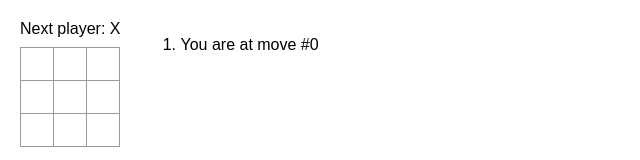
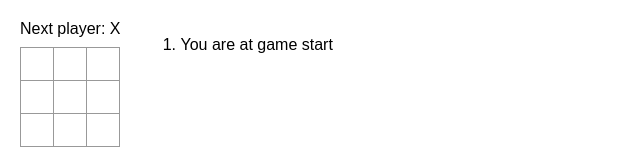
Before and after one commit to globus40000/react.dev-tic-tac-toe, a React (Vite) app: page / in a window 1280 px wide. Shown: the top 160 px of the page, without its empty margins (0-640 px from the left). Built offline with nearby package versions, Linux system fonts and the light colour scheme; the HTML template or start-up script is replaced by a standard one.

Commit message:
refactor(moves): use single variable for any description

```diff
--- a/src/App.tsx
+++ b/src/App.tsx
@@ -146,18 +146,21 @@ const Game: FC = () => {
   };
 
   const moves = history.map((_squares, move) => {
+    const isCurrentMove = move === currentMove;
     let description;
 
-    if (move > 0) {
-      description = `Go to move #${String(move)}`;
+    if (isCurrentMove) {
+      description =
+        move > 0 ? `You are at move #${String(move)}` : "You are at game start";
     } else {
-      description = "Go to game start";
+      description =
+        move > 0 ? `Go to move #${String(move)}` : "Go to game start";
     }
 
     return (
       <li key={description}>
-        {move === currentMove ? (
-          `You are at move #${String(move)}`
+        {isCurrentMove ? (
+          description
         ) : (
           <button
             type="button"
```
